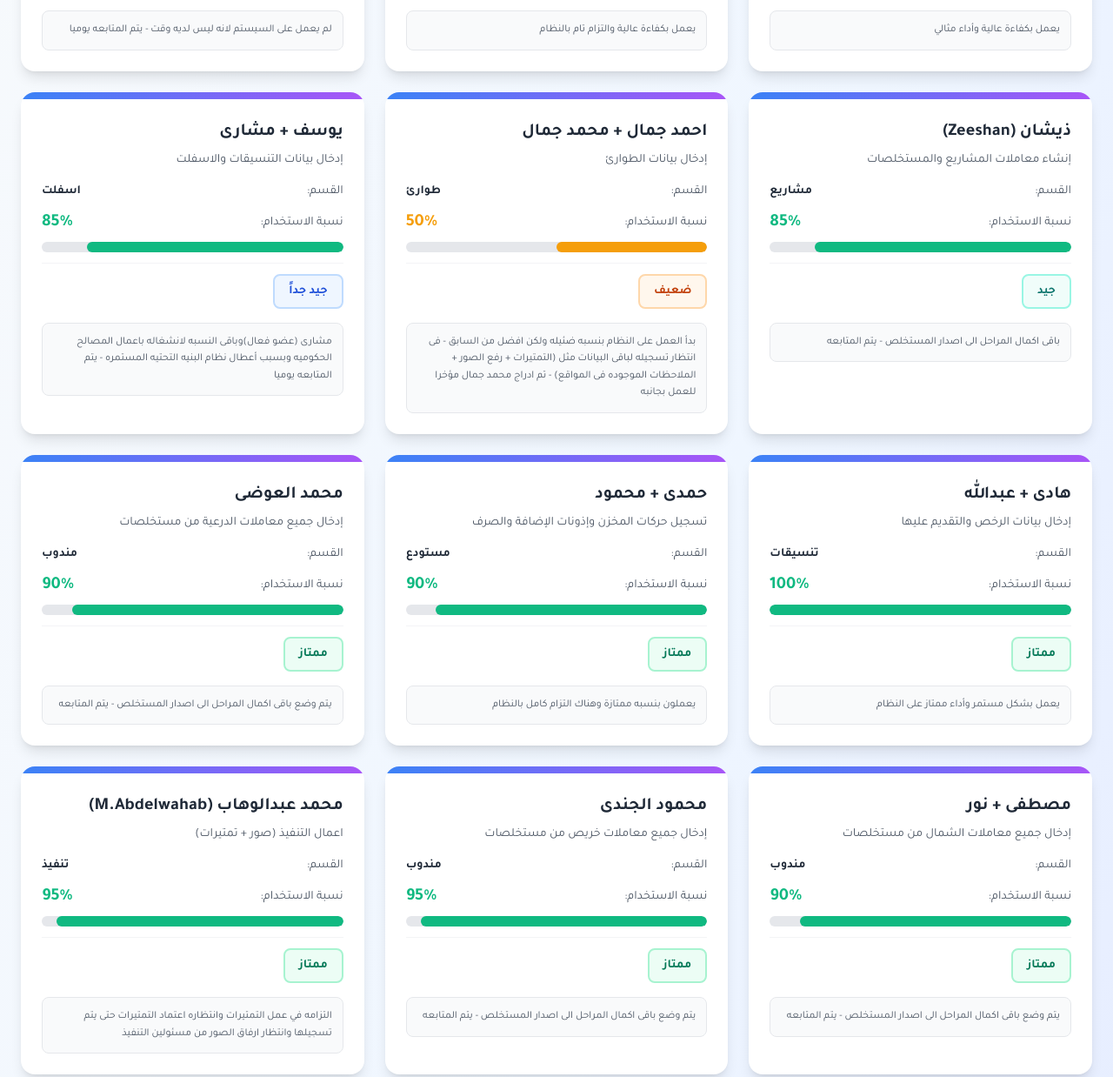
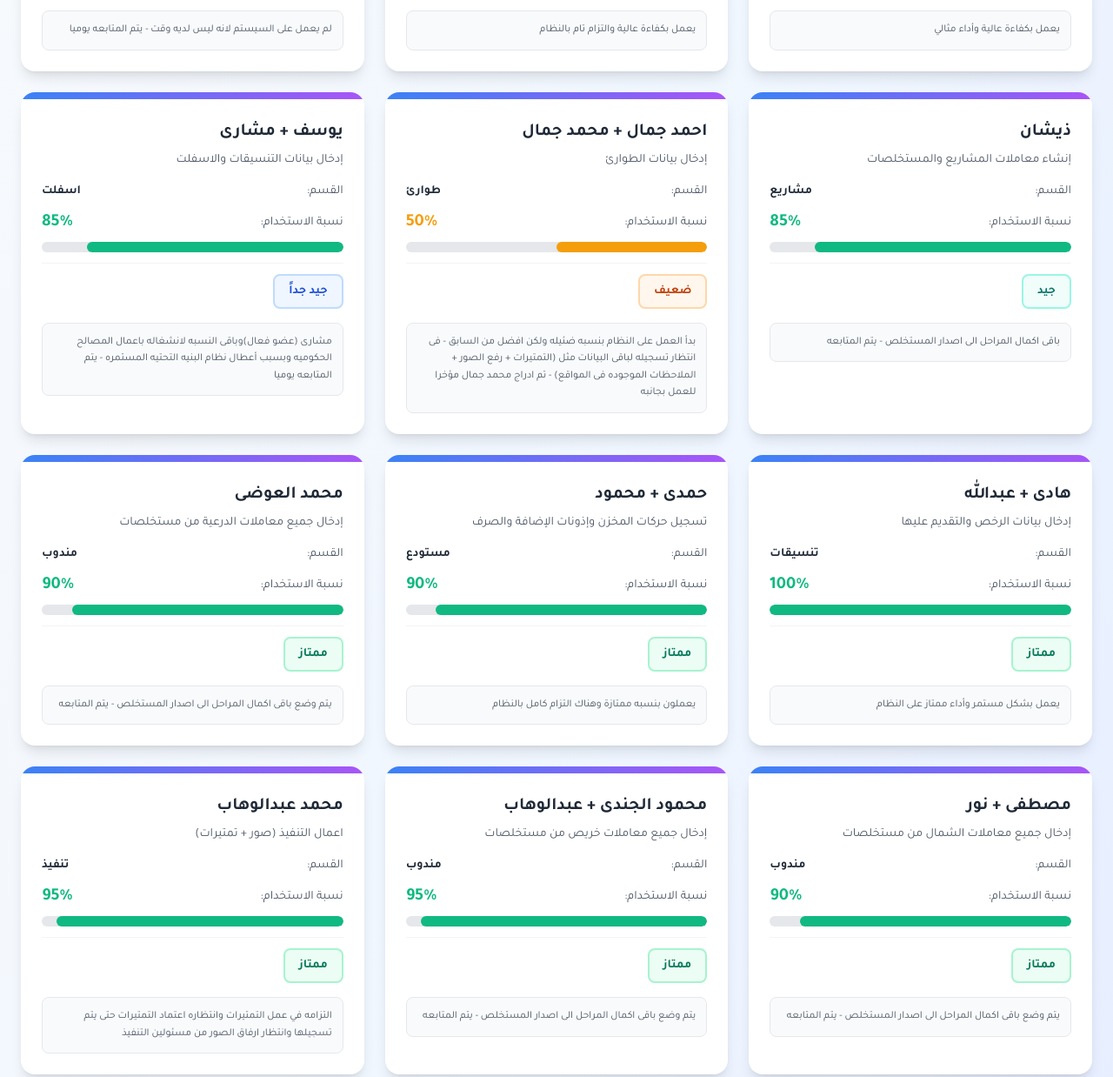
Before and after one commit to abdelrahman-Ali-moh/employee_odoo, a plain HTML site: page index.html in a window 1280 px wide. Shown: the part 740-1978 px from the top of the page at 87% size. Drawn offline with nearby package versions, Linux system fonts and the light colour scheme.

Commit message:
Update index.html

```diff
--- a/index.html
+++ b/index.html
@@ -78,7 +78,7 @@
 
         <!-- Footer -->
         <div class="mt-6 bg-white rounded-2xl shadow-lg p-6 text-center">
-            <p class="text-gray-600">تم إنشاء التقرير في <span id="footerDate"></span> • شركة بن شجاع</p>
+            <p class="text-gray-600">تم إنشاء التقرير في <span id="footerDate"></span> • اداره تكنولوجيا المعلومات • شركة بن شجاع</p>
         </div>
     </div>
 
@@ -87,15 +87,15 @@ const employees = [
     { name: 'قسم الحسابات', shortName: 'الحسابات', department: 'حسابات', task: 'إدارة الحسابات والفواتير', usage: 100, status: 'ممتاز', notes: 'يعمل بكفاءة عالية وأداء مثالي' },
     { name: 'علام', shortName: 'السلامة', department: 'سلامة', task: 'ملاحظة السلامة وإدخال ملاحظات السلامة والصحة', usage: 100, status: 'ممتاز', notes: 'يعمل بكفاءة عالية والتزام تام بالنظام' },
     { name: 'عجلان', shortName: 'السلامة', department: 'سلامة', task: 'ملاحظة السلامة', usage: 0, status: 'غير نشط', notes: 'لم يعمل على السيستم لانه ليس لديه وقت - يتم المتابعه يوميا'},
-    { name: 'ذيشان (Zeeshan)', shortName: 'مشاريع', department: 'مشاريع', task: 'إنشاء معاملات المشاريع والمستخلصات', usage: 85, status: 'جيد', notes: 'باقى اكمال المراحل الى اصدار المستخلص - يتم المتابعه' },
+    { name: 'ذيشان ', shortName: 'مشاريع', department: 'مشاريع', task: 'إنشاء معاملات المشاريع والمستخلصات', usage: 85, status: 'جيد', notes: 'باقى اكمال المراحل الى اصدار المستخلص - يتم المتابعه' },
     { name: 'احمد جمال + محمد جمال', shortName: 'طوارئ', department: 'طوارئ', task: 'إدخال بيانات الطوارئ', usage: 50, status: 'ضعيف', notes: 'بدأ العمل على النظام بنسبه ضئيله ولكن افضل من السابق - فى انتظار تسجيله لباقى البيانات مثل (التمتيرات + رفع الصور + الملاحظات الموجوده فى المواقع) - تم ادراج محمد جمال مؤخرا للعمل بجانبه' },
     { name: 'يوسف + مشارى', shortName: 'الاسفلت', department: 'اسفلت', task: 'إدخال بيانات التنسيقات والاسفلت', usage: 85, status: 'جيد جداً', notes: 'مشارى (عضو فعال)وباقى النسبه لانشغاله باعمال المصالح الحكوميه وبسبب أعطال نظام البنيه التحتيه المستمره - يتم المتابعه يوميا' },
     { name: 'هادى + عبدالله', shortName: 'التنسيقات', department: 'تنسيقات', task: 'إدخال بيانات الرخص والتقديم عليها', usage: 100, status: 'ممتاز', notes: 'يعمل بشكل مستمر وأداء ممتاز على النظام' },
     { name: 'حمدى + محمود', shortName: 'المستودع', department: 'مستودع', task: 'تسجيل حركات المخزن وإذونات الإضافة والصرف', usage: 90, status: 'ممتاز', notes: 'يعملون بنسبه ممتازة وهناك التزام كامل بالنظام'},
     { name: 'محمد العوضى', shortName: 'الدرعية', department: 'مندوب', task: 'إدخال جميع معاملات الدرعية من مستخلصات', usage: 90, status: 'ممتاز', notes: 'يتم وضع باقى اكمال المراحل الى اصدار المستخلص - يتم المتابعه'},
     { name: 'مصطفى + نور', shortName: 'الشمال', department: 'مندوب', task: 'إدخال جميع معاملات الشمال من مستخلصات', usage: 90, status: 'ممتاز', notes: 'يتم وضع باقى اكمال المراحل الى اصدار المستخلص - يتم المتابعه' },
-    { name: 'محمود الجندى', shortName: 'خريص', department: 'مندوب', task: 'إدخال جميع معاملات خريص من مستخلصات', usage: 95, status: 'ممتاز', notes: 'يتم وضع باقى اكمال المراحل الى اصدار المستخلص - يتم المتابعه'},
-    { name: 'محمد عبدالوهاب (M.Abdelwahab)', shortName: 'التنفيذ', department: 'تنفيذ', task: 'اعمال التنفيذ (صور + تمتيرات)', usage: 95, status: 'ممتاز', notes: 'التزامه في عمل التمتيرات وانتظاره اعتماد التمتيرات حتى يتم تسجيلها وانتظار ارفاق الصور من مسئولين التنفيذ' },
+    { name: 'محمود الجندى + عبدالوهاب', shortName: 'خريص', department: 'مندوب', task: 'إدخال جميع معاملات خريص من مستخلصات', usage: 95, status: 'ممتاز', notes: 'يتم وضع باقى اكمال المراحل الى اصدار المستخلص - يتم المتابعه'},
+    { name: 'محمد عبدالوهاب ', shortName: 'التنفيذ', department: 'تنفيذ', task: 'اعمال التنفيذ (صور + تمتيرات)', usage: 95, status: 'ممتاز', notes: 'التزامه في عمل التمتيرات وانتظاره اعتماد التمتيرات حتى يتم تسجيلها وانتظار ارفاق الصور من مسئولين التنفيذ' },
     { name: 'اسامه طعيمه', shortName: 'مساح خريص', department: 'مساحين', task: 'مساح خريص', usage: 100, status: 'ممتاز', notes: 'يعمل بكفاءة عالية والتزام تام بالنظام' },
     { name: 'احمد البحيرى', shortName: 'مساح الدرعية', department: 'مساحين', task: 'مساح الدرعية', usage: 95, status: 'ممتاز', notes: 'احيانا يكون معاملات خاصه بالخزامى لايوجد عليها تشييك - يتم المتابعه يوميا'}
 ];
```
